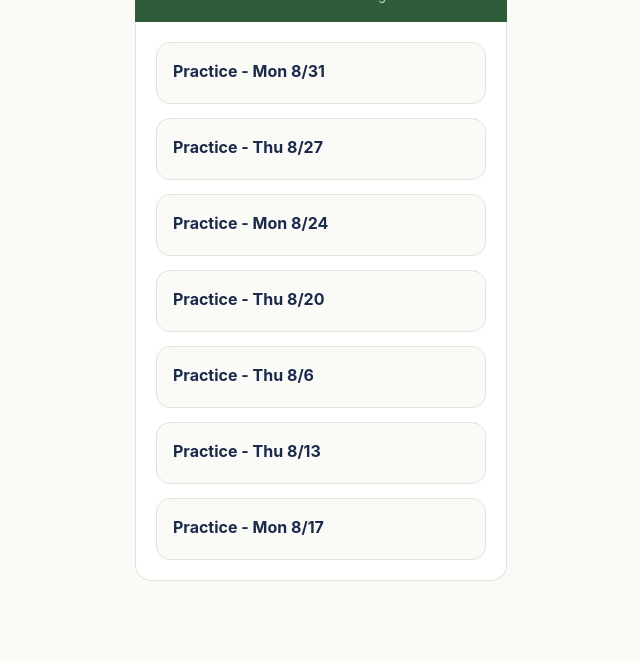
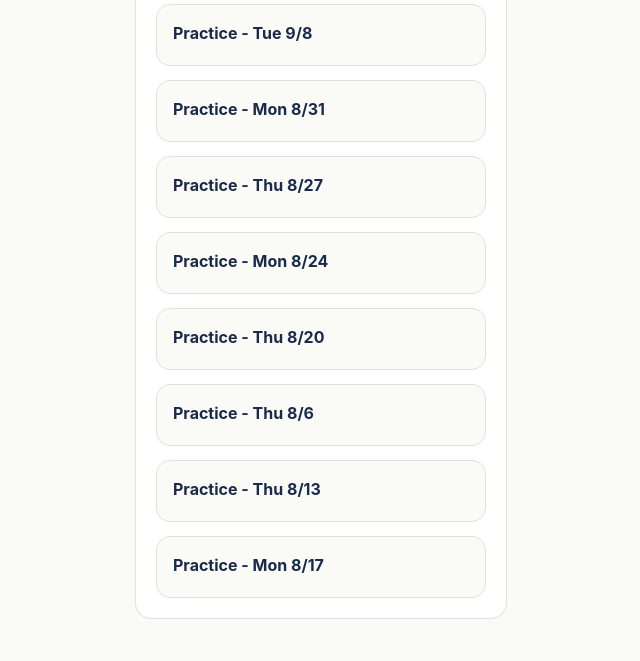
Before and after one commit to rlbaker87/Flag-Football-App, a plain HTML site: page index.html in a window 1280 px wide. Shown: the part 139-800 px from the top of the page, without its empty margins (319-959 px from the left). Drawn offline with Linux system fonts and the light colour scheme.

Commit message:
Update index.html

```diff
--- a/index.html
+++ b/index.html
@@ -46,6 +46,9 @@
     <p>Coach Baker &amp; Coach Ferguson</p>
   </div>
   <div class="cards">
+    <a class="app-btn" href="Practice_0908_Runner_App.html">
+      <div class="app-title">Practice - Tue 9/8</div>
+    </a>
     <a class="app-btn" href="Practice_0831_Runner_App.html">
       <div class="app-title">Practice - Mon 8/31</div>
     </a>
```
